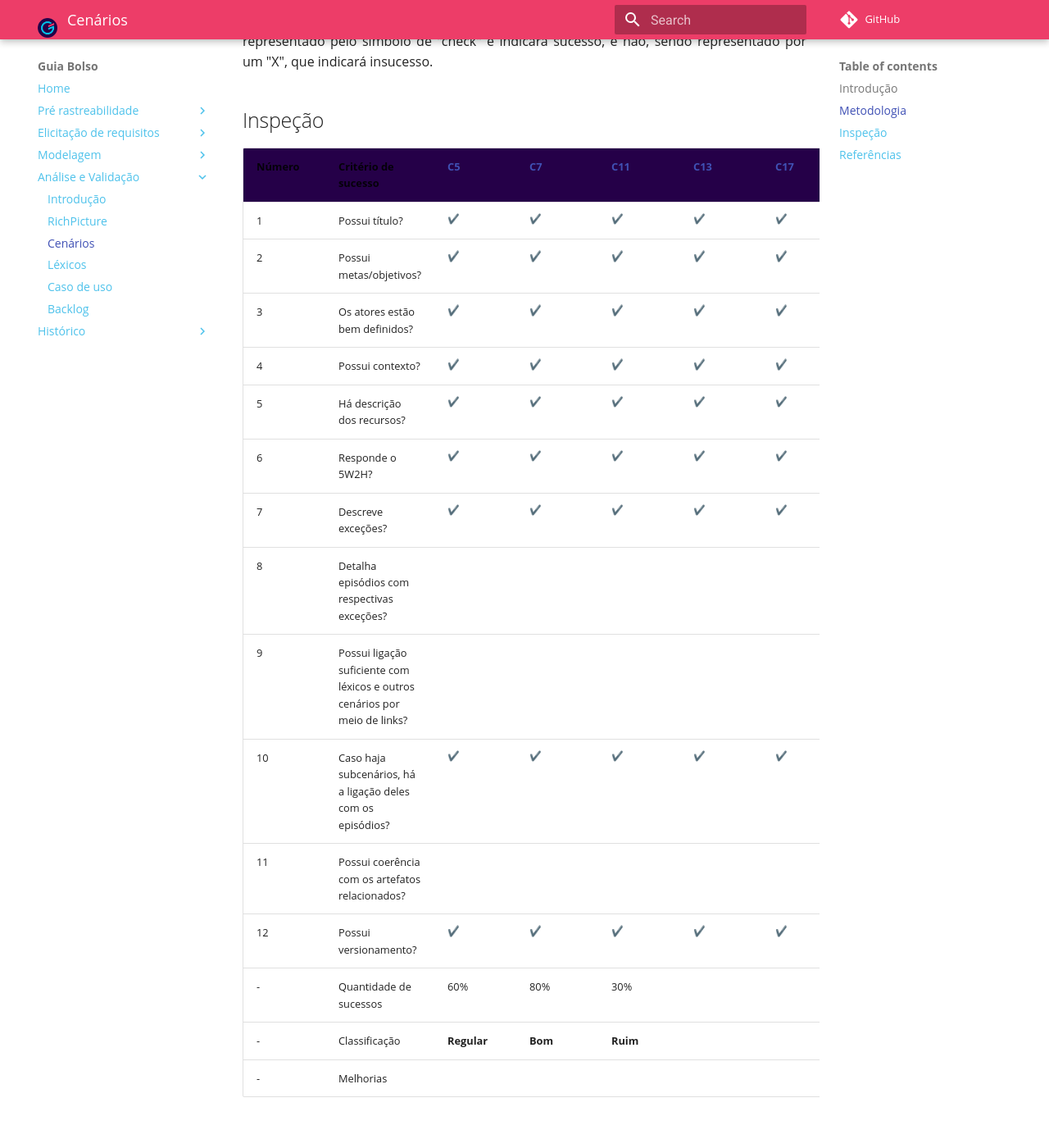
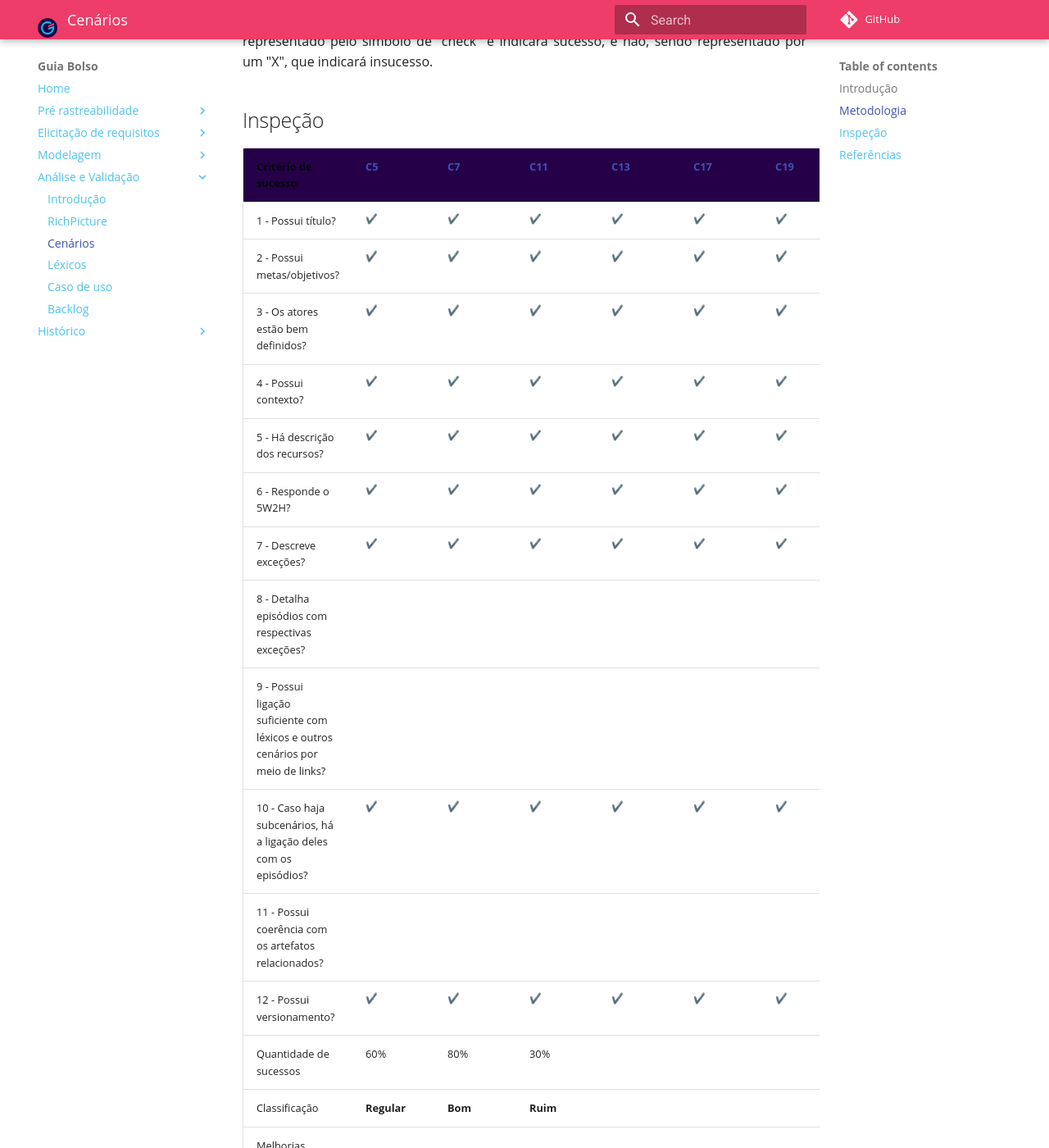
Before and after one commit to fga-disciplinas/2019.1-Guia-Bolso, an MkDocs documentation site: the page built from docs/analise/analise_cenarios.md, in a window 1280 px wide and 1400 px high, scrolled down 463 px. Shown: the whole window at 82% size. Built offline with MkDocs 1.6.1 and Material for MkDocs 9.7.7, drawn with Linux system fonts in a browser that asks for light colours; emoji names are drawn with the system emoji font; comment, search, counter and statistics services are not loaded; old or Windows-style settings are respelled for this version of MkDocs.

```diff
--- a/docs/analise/analise_cenarios.md
+++ b/docs/analise/analise_cenarios.md
@@ -10,23 +10,23 @@ Para analisar os modelos dos Cenários, foram levantadas questões a respeito de
 
 ## Inspeção
 
-|Número|Critério de sucesso|[C5](../../modelagem/cenarios/#c5-limpar-o-nome)|[C7](../../modelagem/cenarios/#c7-ignorar-transacao)|[C11](../../modelagem/cenarios/#c11-solicitar-suporte)|[C13](../../modelagem/cenarios/#c13-criar-uma-conta)|[C17](../../modelagem/cenarios/#c17-adicionar-comentario-numa-transacao)|[C19](../../modelagem/cenarios/#c19-cadastrar-banco)|[C21](../../modelagem/cenarios/#c21-atualizar-contas-e-cartoes)|
-----|----------------------|--|--|--|--|--|--|--|
-|1| Possui título?| :heavy_check_mark: | :heavy_check_mark: |:heavy_check_mark: | :heavy_check_mark: | :heavy_check_mark: | :heavy_check_mark: | :heavy_check_mark: | | :heavy_check_mark: | :x:
-|2| Possui metas/objetivos?| :heavy_check_mark: | :heavy_check_mark: |:heavy_check_mark: | :heavy_check_mark: | :heavy_check_mark: | :heavy_check_mark: | :heavy_check_mark: | | :heavy_check_mark: |
-|3| Os atores estão bem definidos?| :heavy_check_mark: |:heavy_check_mark: |:heavy_check_mark: | :heavy_check_mark: | :heavy_check_mark: | :heavy_check_mark: | :heavy_check_mark: | | :heavy_check_mark: |
-|4| Possui contexto?| :heavy_check_mark: | :heavy_check_mark: |:heavy_check_mark: | :heavy_check_mark: | :heavy_check_mark: | :heavy_check_mark: | :heavy_check_mark: | | :heavy_check_mark: |
-|5| Há descrição dos recursos?| :heavy_check_mark: | :heavy_check_mark: |:heavy_check_mark: | :heavy_check_mark: | :heavy_check_mark: | :heavy_check_mark: | :heavy_check_mark: | | :heavy_check_mark: |
-|6| Responde o 5W2H?| :heavy_check_mark: | :heavy_check_mark: |:heavy_check_mark: | :heavy_check_mark: | :heavy_check_mark: | :heavy_check_mark: | :heavy_check_mark: | | :heavy_check_mark: |
-|7| Descreve exceções?| :heavy_check_mark: | :heavy_check_mark: |:heavy_check_mark: | :heavy_check_mark: | :heavy_check_mark: | :heavy_check_mark: | :heavy_check_mark: | | :heavy_check_mark: |
-|8| Detalha episódios com respectivas exceções?|
-|9| Possui ligação suficiente com léxicos e outros cenários por meio de links?|
-|10| Caso haja subcenários, há a ligação deles com os episódios?| :heavy_check_mark: | :heavy_check_mark: |:heavy_check_mark: | :heavy_check_mark: | :heavy_check_mark: | :heavy_check_mark: | :heavy_check_mark: | | :heavy_check_mark: |
-|11| Possui coerência com os artefatos relacionados?|
-|12| Possui versionamento?| :heavy_check_mark: | :heavy_check_mark: |:heavy_check_mark: | :heavy_check_mark: | :heavy_check_mark: | :heavy_check_mark: | :heavy_check_mark: | | :heavy_check_mark: |
-|-| Quantidade de sucessos | 60% | 80% | 30% |
-|-| Classificação | **Regular**  | **Bom** | **Ruim** | |
-|-| Melhorias | | | | |
+|Critério de sucesso|[C5](../../modelagem/cenarios/#c5-limpar-o-nome)|[C7](../../modelagem/cenarios/#c7-ignorar-transacao)|[C11](../../modelagem/cenarios/#c11-solicitar-suporte)|[C13](../../modelagem/cenarios/#c13-criar-uma-conta)|[C17](../../modelagem/cenarios/#c17-adicionar-comentario-numa-transacao)|[C19](../../modelagem/cenarios/#c19-cadastrar-banco)|[C21](../../modelagem/cenarios/#c21-atualizar-contas-e-cartoes)|
+|----------------------|--|--|--|--|--|--|--|
+|1 - Possui título?| :heavy_check_mark: | :heavy_check_mark: |:heavy_check_mark: | :heavy_check_mark: | :heavy_check_mark: | :heavy_check_mark: | :heavy_check_mark: | | :heavy_check_mark: | :x:
+|2 - Possui metas/objetivos?| :heavy_check_mark: | :heavy_check_mark: |:heavy_check_mark: | :heavy_check_mark: | :heavy_check_mark: | :heavy_check_mark: | :heavy_check_mark: | | :heavy_check_mark: |
+|3 - Os atores estão bem definidos?| :heavy_check_mark: |:heavy_check_mark: |:heavy_check_mark: | :heavy_check_mark: | :heavy_check_mark: | :heavy_check_mark: | :heavy_check_mark: | | :heavy_check_mark: |
+|4 - Possui contexto?| :heavy_check_mark: | :heavy_check_mark: |:heavy_check_mark: | :heavy_check_mark: | :heavy_check_mark: | :heavy_check_mark: | :heavy_check_mark: | | :heavy_check_mark: |
+|5 - Há descrição dos recursos?| :heavy_check_mark: | :heavy_check_mark: |:heavy_check_mark: | :heavy_check_mark: | :heavy_check_mark: | :heavy_check_mark: | :heavy_check_mark: | | :heavy_check_mark: |
+|6 - Responde o 5W2H?| :heavy_check_mark: | :heavy_check_mark: |:heavy_check_mark: | :heavy_check_mark: | :heavy_check_mark: | :heavy_check_mark: | :heavy_check_mark: | | :heavy_check_mark: |
+|7 - Descreve exceções?| :heavy_check_mark: | :heavy_check_mark: |:heavy_check_mark: | :heavy_check_mark: | :heavy_check_mark: | :heavy_check_mark: | :heavy_check_mark: | | :heavy_check_mark: |
+|8 - Detalha episódios com respectivas exceções?|
+|9 - Possui ligação suficiente com léxicos e outros cenários por meio de links?|
+|10 - Caso haja subcenários, há a ligação deles com os episódios?| :heavy_check_mark: | :heavy_check_mark: |:heavy_check_mark: | :heavy_check_mark: | :heavy_check_mark: | :heavy_check_mark: | :heavy_check_mark: | | :heavy_check_mark: |
+|11 - Possui coerência com os artefatos relacionados?|
+|12 - Possui versionamento?| :heavy_check_mark: | :heavy_check_mark: |:heavy_check_mark: | :heavy_check_mark: | :heavy_check_mark: | :heavy_check_mark: | :heavy_check_mark: | | :heavy_check_mark: |
+| Quantidade de sucessos | 60% | 80% | 30% |
+| Classificação | **Regular**  | **Bom** | **Ruim** | |
+| Melhorias | | | | |
 
 
 ## Referências
```
Also changed, not shown: README.md (+2 -2 lines), docs/analise/analise_rich_picture.md (+19 -21 lines).
